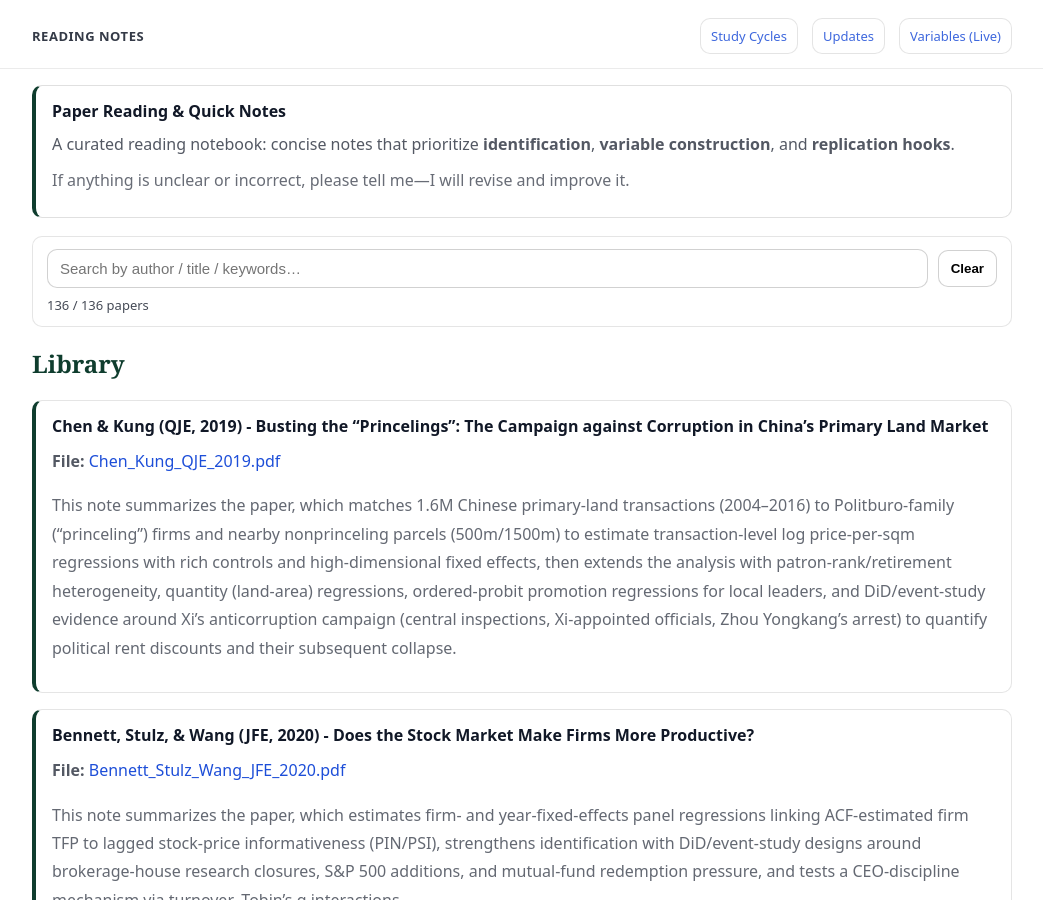
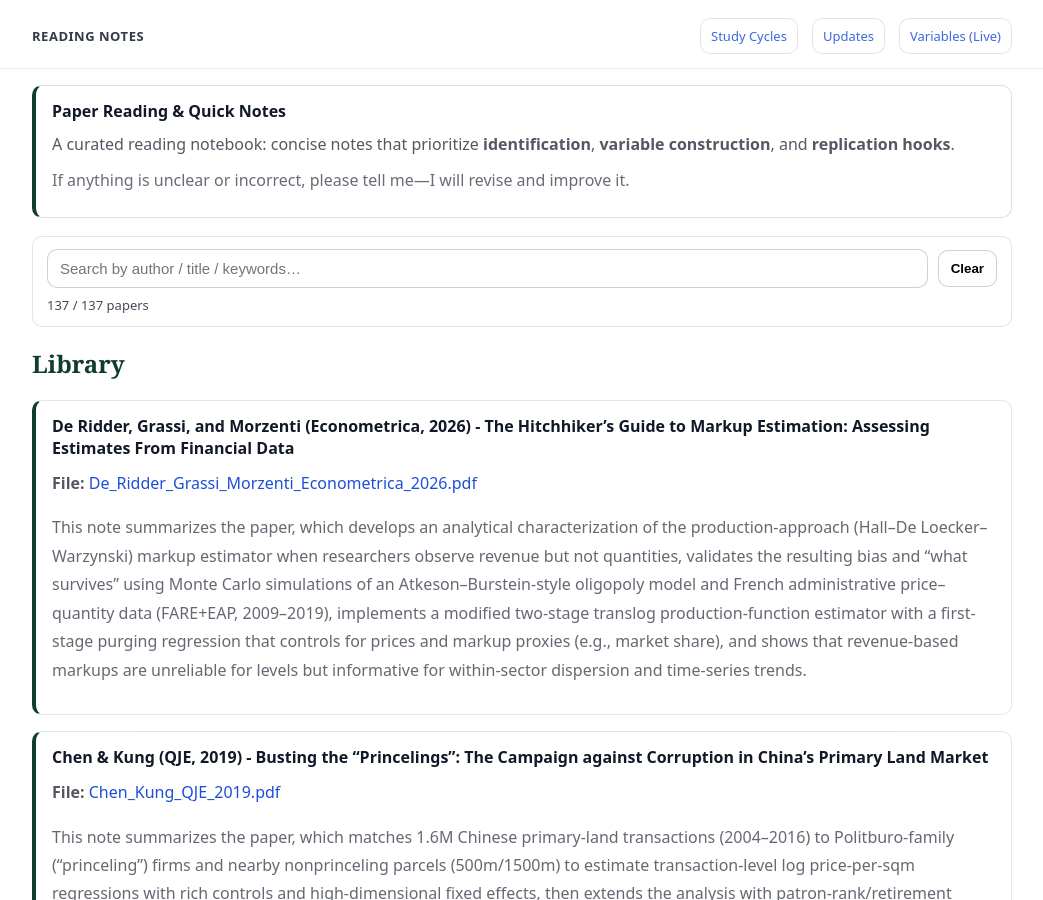
Before and after one commit to yaxinzn/study-archive, a Jekyll site: the page built from reading/index.md, in a window 1280 px wide and 900 px high. Shown: the whole window, without its empty margins (118-1161 px from the left). Built offline with Jekyll 4.4.1, drawn with Linux system fonts in a browser that asks for light colours.

Commit message:
Reading: add/update De_Ridder_Grassi_Morzenti_Econometrica_2026.pdf

```diff
--- a/_data/reading.yml
+++ b/_data/reading.yml
@@ -1,3 +1,7 @@
+- title: "De Ridder, Grassi, and Morzenti (Econometrica, 2026) - The Hitchhiker’s Guide to Markup Estimation: Assessing Estimates From Financial Data"
+  file: "De_Ridder_Grassi_Morzenti_Econometrica_2026.pdf"
+  desc: "This note summarizes the paper, which develops an analytical characterization of the production-approach (Hall–De Loecker–Warzynski) markup estimator when researchers observe revenue but not quantities, validates the resulting bias and “what survives” using Monte Carlo simulations of an Atkeson–Burstein-style oligopoly model and French administrative price–quantity data (FARE+EAP, 2009–2019), implements a modified two-stage translog production-function estimator with a first-stage purging regression that controls for prices and markup proxies (e.g., market share), and shows that revenue-based markups are unreliable for levels but informative for within-sector dispersion and time-series trends."
+
 - title: "Chen & Kung (QJE, 2019) - Busting the “Princelings”: The Campaign against Corruption in China’s Primary Land Market"
   file: "Chen_Kung_QJE_2019.pdf"
   desc: "This note summarizes the paper, which matches 1.6M Chinese primary-land transactions (2004–2016) to Politburo-family (“princeling”) firms and nearby nonprinceling parcels (500m/1500m) to estimate transaction-level log price-per-sqm regressions with rich controls and high-dimensional fixed effects, then extends the analysis with patron-rank/retirement heterogeneity, quantity (land-area) regressions, ordered-probit promotion regressions for local leaders, and DiD/event-study evidence around Xi’s anticorruption campaign (central inspections, Xi-appointed officials, Zhou Yongkang’s arrest) to quantify political rent discounts and their subsequent collapse."
```
Also changed, not shown: 1 other file.
